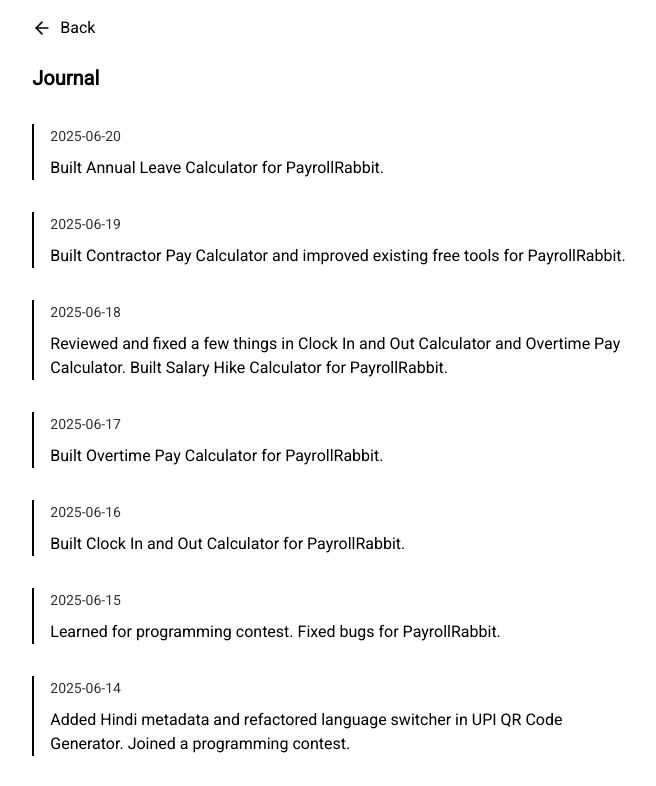
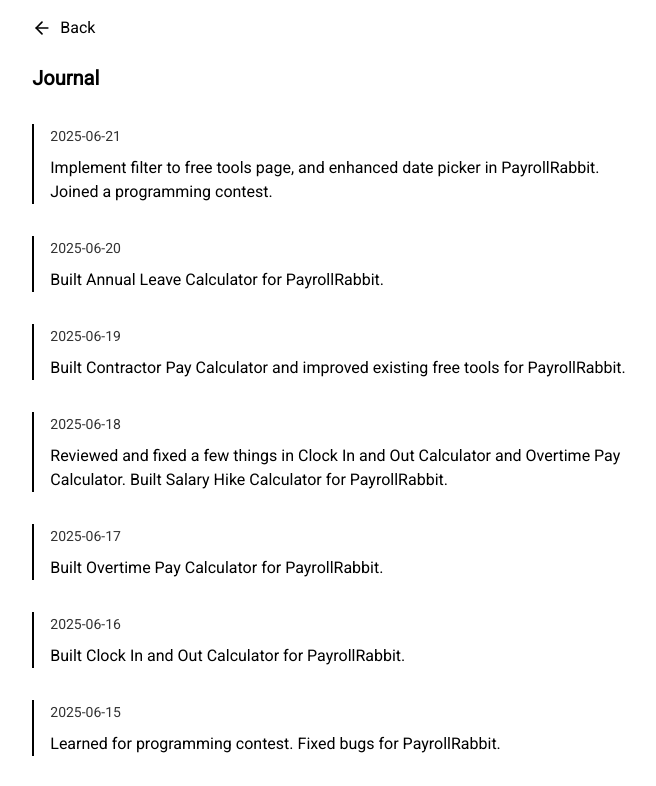
Before and after one commit to minamicode/minamicode.com, a Next.js app: page /journal in a window 1280 px wide. Shown: the top 786 px of the page, without its empty margins (309-965 px from the left). Built offline with nearby package versions, Linux system fonts and the light colour scheme.

Commit message:
add a journal entry

```diff
--- a/src/app/_components/JournalEntries.tsx
+++ b/src/app/_components/JournalEntries.tsx
@@ -6,6 +6,10 @@ type JournalEntry = {
 };
 
 const entries: JournalEntry[] = [
+  {
+    date: "2025-06-21",
+    text: "Implement filter to free tools page, and enhanced date picker in PayrollRabbit. Joined a programming contest.",
+  },
   {
     date: "2025-06-20",
     text: "Built Annual Leave Calculator for PayrollRabbit.",
```
